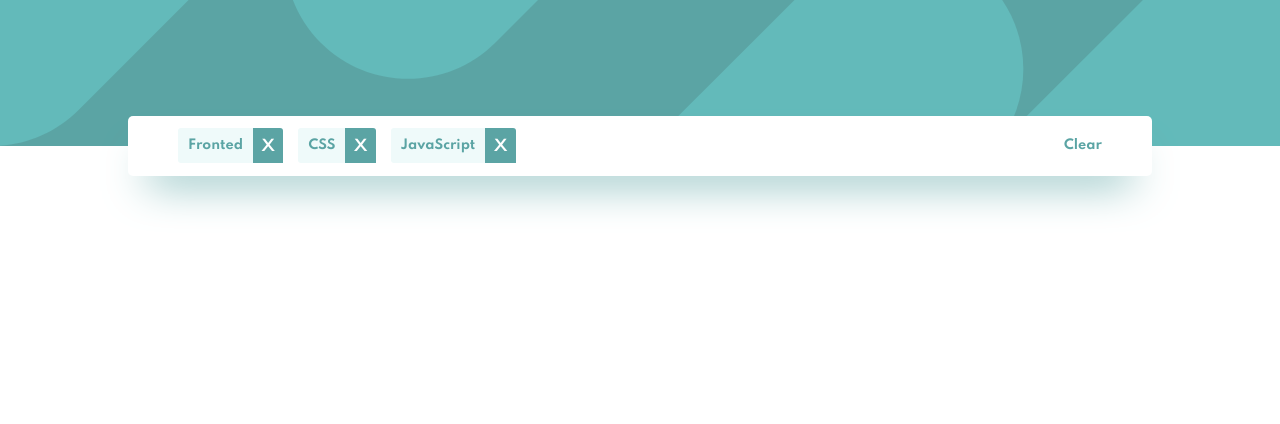
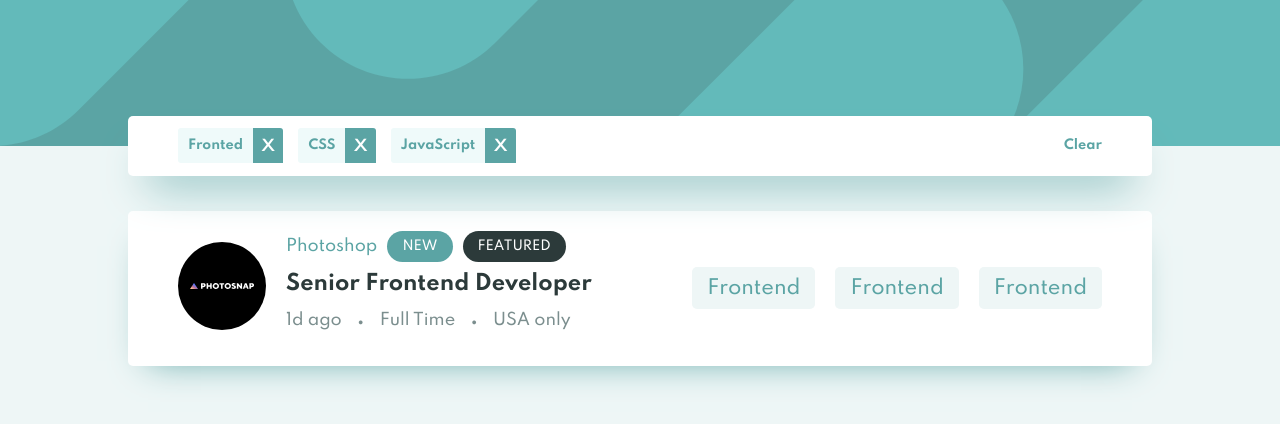
Before and after one commit to darrubla/React-Job-Dashboard, a React app: page / in a window 1280 px wide. Shown: the top 424 px of the page. Built offline with nearby package versions, Linux system fonts and the light colour scheme.

Commit message:
[ADD] Job card added with its styles

```diff
--- a/src/assets/styles/AppNormalize.scss
+++ b/src/assets/styles/AppNormalize.scss
@@ -7,6 +7,8 @@
  * 1. Correct the line height in all browsers.
  * 2. Prevent adjustments of font size after orientation changes in iOS.
  */
+
+@import "./Vars.scss";
 
 * {
   box-sizing: border-box;
@@ -26,6 +28,7 @@ html {
 
 body {
   margin: 0;
+  background-color: $color2;
 }
 
 /**
--- /dev/null
+++ b/src/assets/styles/components/JobCard.scss
@@ -0,0 +1,109 @@
+@import "../Vars.scss";
+
+.card__container {
+  max-width: 100%;
+  display: flex;
+  justify-content: space-between;
+  padding: 20px 50px;
+  margin-bottom: 40px;
+  border-radius: 5px;
+  background-color: white;
+  font-family: $mainFontFamily;
+  -webkit-box-shadow: 0px 15px 34px -20px $primaryColor;
+  -moz-box-shadow: 0px 15px 34px -20px $primaryColor;
+  box-shadow: 0px 15px 34px -20px $primaryColor;
+
+  &:hover {
+    border-left: 6px solid $primaryColor;
+  }
+}
+
+.card__container__jobInformation {
+  display: flex;
+  align-items: center;
+
+  figure {
+    margin: 0 20px 0 0;
+    height: fit-content;
+  }
+}
+
+.card__jobInformation {
+  display: flex;
+  flex-direction: column;
+}
+
+.card__jobInformation-top-elements {
+  color: white;
+  text-transform: uppercase;
+  padding: 8px 15px;
+  border-radius: 20px;
+  font-size: 0.8em;
+  line-height: normal;
+}
+
+.card__jobInformation-top {
+  display: flex;
+  align-items: center;
+
+  p {
+    margin: 0 10px 0 0;
+  }
+
+  p:first-child {
+    color: $primaryColor;
+    font-size: 1em;
+  }
+
+  p:nth-child(2n) {
+    background-color: $primaryColor;
+    @extend .card__jobInformation-top-elements;
+  }
+
+  p:last-child {
+    background-color: $color4;
+    @extend .card__jobInformation-top-elements;
+  }
+}
+
+h2 {
+  font-size: 1.3em;
+  font-weight: 700;
+  color: $color4;
+  text-transform: capitalize;
+  margin-bottom: 0;
+  margin-top: 10px;
+}
+
+.card__jobInformation-bottom {
+  display: flex;
+  align-items: center;
+
+  p {
+    color: $color3;
+  }
+
+  span {
+    margin-left: 15px;
+    margin-right: 15px;
+    margin-bottom: 5px;
+    font-size: 1.2em;
+    font-weight: 700;
+    color: $color3;
+  }
+}
+
+.card__tags {
+  display: flex;
+  align-items: center;
+
+  h3 {
+    margin-left: 20px;
+    font-size: 1.2em;
+    font-weight: 500;
+    color: $primaryColor;
+    background-color: $color2;
+    padding: 10px 15px;
+    border-radius: 5px;
+  }
+}
--- /dev/null
+++ b/src/assets/styles/components/JobCardContainer.scss
@@ -0,0 +1,6 @@
+@import "../Vars.scss";
+
+.container {
+  max-width: 80%;
+  margin: 0 auto 100px;
+}
--- a/src/assets/styles/components/Navbar.scss
+++ b/src/assets/styles/components/Navbar.scss
@@ -1,7 +1,7 @@
 @import "../Vars.scss";
 
 .header__navbar {
-  width: 80%;
+  max-width: 80%;
   margin: 0 auto;
   background-color: #fff;
   font-family: $mainFontFamily;
--- a/src/components/App.jsx
+++ b/src/components/App.jsx
@@ -1,11 +1,29 @@
 import React from "react";
 /* import { BrowserRouter, Route, Switch } from "react-router-dom"; */
 import Layout from "./Layout";
+import JobCardContainer from "./JobCardContainer";
+import JobCard from "./JobCard";
+import logo from "../assets/images/photosnap.svg";
 
 const App = () => {
   return (
     <React.Fragment>
-      <Layout></Layout>
+      <Layout>
+        <JobCardContainer>
+          <JobCard
+            logo={logo}
+            company={"Photoshop"}
+            isNew={"New"}
+            featured={"Featured"}
+            jobPosition={"Senior Frontend Developer"}
+            time={"1d ago"}
+            jobType={"Full Time"}
+            from={"USA only"}
+            alt={"Company logo"}
+            tag={"Frontend"}
+          />
+        </JobCardContainer>
+      </Layout>
     </React.Fragment>
   );
 };
--- /dev/null
+++ b/src/components/JobCard.jsx
@@ -0,0 +1,39 @@
+import React from "react";
+
+import "../assets/styles/components/JobCard.scss";
+
+const JobCard = ({ logo, company, isNew, featured, jobPosition, time, jobType, from, alt, tag }) => {
+  return (
+    <article className="card__container">
+      <div className="card__container__jobInformation">
+        <figure>
+          <img src={logo} alt={alt} />
+        </figure>
+        <div className="card__jobInformation">
+          <div className="card__jobInformation-top">
+            <p>{company}</p>
+            <p>{isNew}</p>
+            <p>{featured}</p>
+          </div>
+
+          <h2>{jobPosition}</h2>
+          <div className="card__jobInformation-bottom">
+            <p>{time}</p>
+            <span>.</span>
+            <p>{jobType}</p>
+            <span>.</span>
+            <p>{from}</p>
+            <span></span>
+          </div>
+        </div>
+      </div>
+      <div className="card__tags">
+        <h3>{tag}</h3>
+        <h3>{tag}</h3>
+        <h3>{tag}</h3>
+      </div>
+    </article>
+  );
+};
+
+export default JobCard;
--- /dev/null
+++ b/src/components/JobCardContainer.jsx
@@ -0,0 +1,11 @@
+import React from "react";
+
+import "../assets/styles/components/JobCardContainer.scss";
+
+const JobCardContainer = (props) => {
+  const { children } = props;
+
+  return <main className="container">{children}</main>;
+};
+
+export default JobCardContainer;
```
Also changed, not shown: src/assets/images/photosnap.svg (added).
